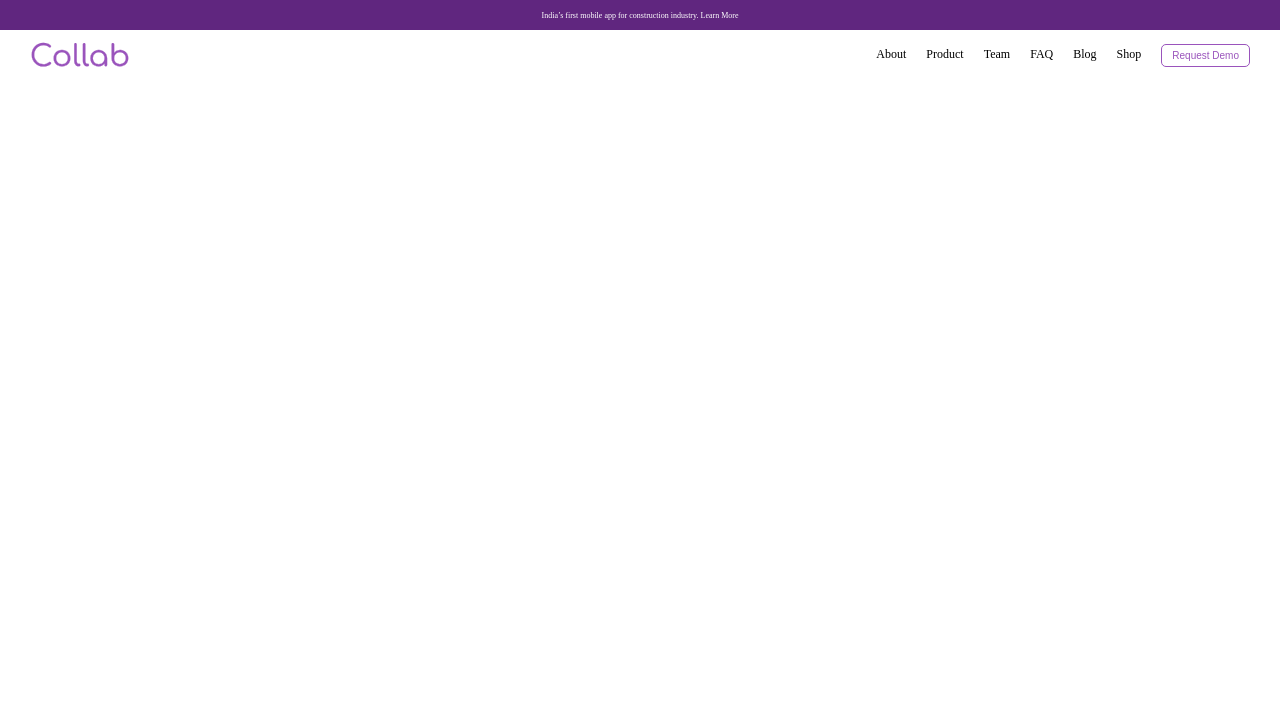
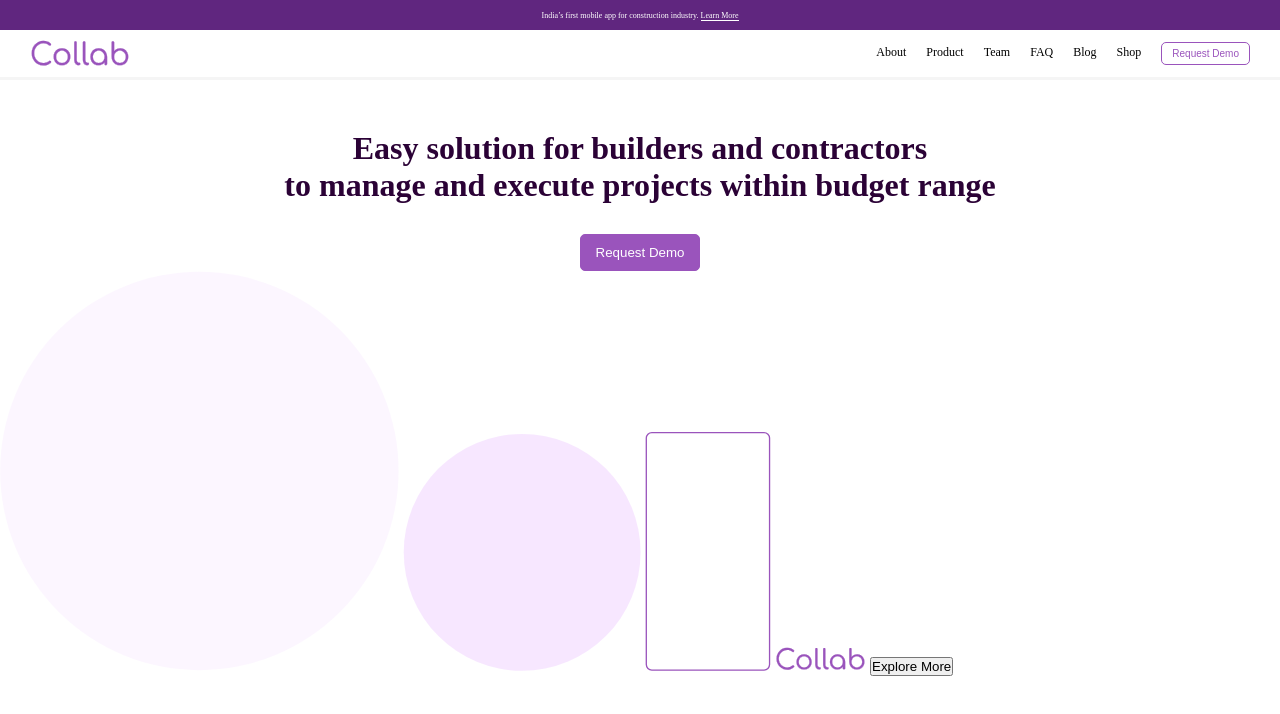
Before and after one commit to Mnde81/workshop, a website: page index.html in a window 1280 px wide. Drawn offline with Linux system fonts and the light colour scheme.

Commit message:
updated file

```diff
--- a/index.html
+++ b/index.html
@@ -9,7 +9,7 @@
 <body>
     <header>
         <div class="topLine">
-            <p class="topLinePara">India’s first mobile app for construction industry. Learn More</p>
+            <p class="topLinePara">India’s first mobile app for construction industry. <span class="learnMore">Learn More</span></p>
         </div>
         <div class="headerContainer">
             <img src="./images/Collab.svg" alt="">
@@ -30,6 +30,26 @@
         </div>
     </header>
 
+    <main>
+        <section class="topSection">
+            <h1 class="topSectionHeader">
+                Easy solution for builders and contractors <br>to manage and execute projects within budget range
+            </h1>
+            <button class="topSectionButton">
+                Request Demo
+            </button>
+        </section>
+
+        <section class="elipsesContainer">
+            <img class="absolute bigElipse" src="./images/bigElipse.svg" alt="">
+            <img class="absolute smallElipse" src="./images/smallElipse.svg" alt="">
+            <img class="absolute rectangle" src="./images/TopPhone.svg" alt="">
+            <img class="absolute collab" src="./images/Collab.svg" alt="">
+
+            <button class="elipseBtn">Explore More</button>
+        </section>
+    </main>
+
 
 
 </body>
--- a/style.css
+++ b/style.css
@@ -16,6 +16,11 @@
 
 }
 
+.learnMore {
+    border-bottom: 1px solid;
+    cursor: pointer;
+}
+
 .topLinePara {
     font-size: 8px;
 }
@@ -27,6 +32,7 @@
     height: 50px;
     /* background-color: bisque; */
     padding: 0 30px;
+    border-bottom: 3px solid rgba(220, 220, 220, 0.3);
 }
 
 .headerContainer img {
@@ -63,4 +69,44 @@
     border-radius: 5px;
     font-size: 10px;
     padding: 5px 10px;
+    cursor: pointer;
 }
+
+
+
+.headerButton:hover {
+    color: white;
+    background-color: #9A54BC;
+}
+
+
+.topSection {
+    display: flex;
+    justify-content: center;
+    align-items: center;
+    flex-direction: column;
+    margin-top: 50px;
+    gap: 30px;
+}
+
+.topSectionHeader {
+    font-size: 32px;
+    text-align: center;
+    color: #2B0236;
+
+}
+
+.topSectionButton {
+    background-color: #9A54BC;
+    padding: 10px 15px;
+    border: 1px solid #9A54BC;
+    border-radius: 5px;
+    color: white;
+    font-weight: 500;
+}
+
+.topSectionButton:hover {
+    background-color: white;
+    color: #9A54BC;
+    cursor: pointer;
+}
```
Also changed, not shown: images/TopPhone.svg (added), images/bigElipse.svg (added), images/smallElipse.svg (added).
